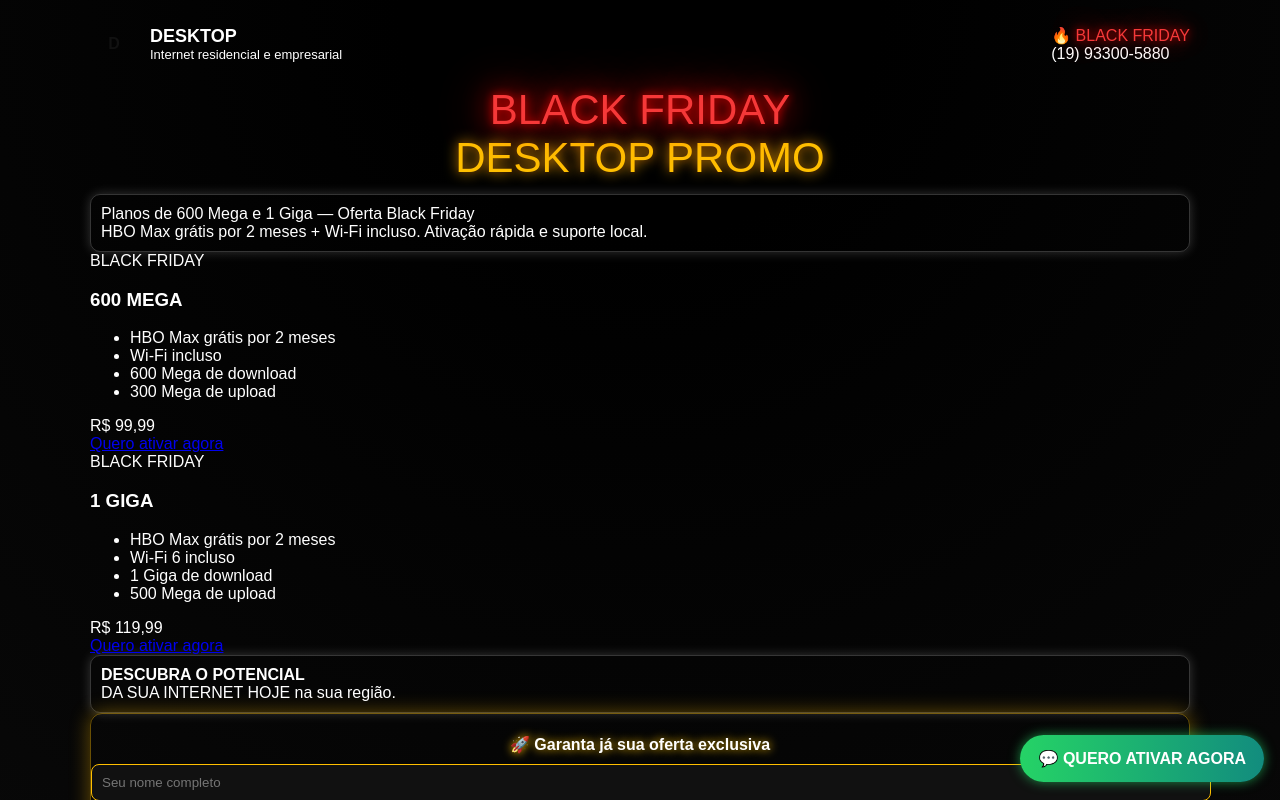
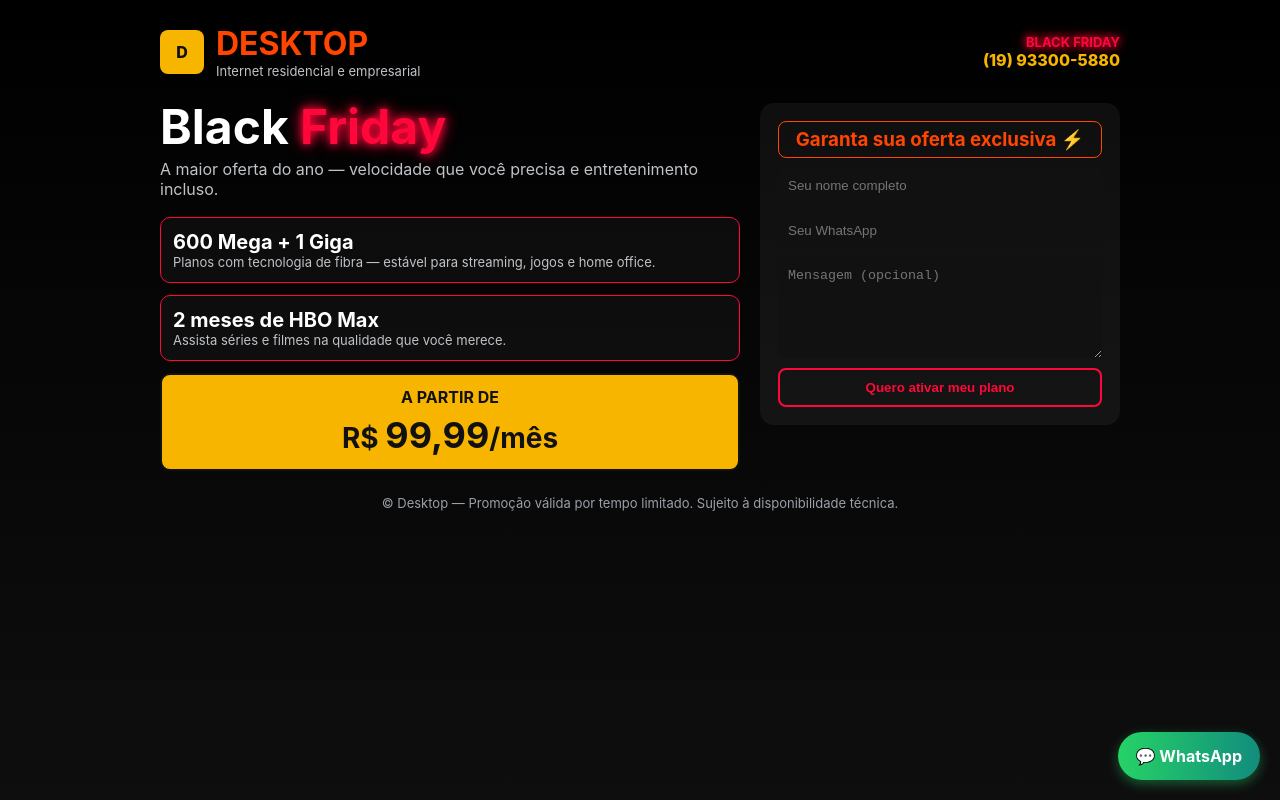
Before and after one commit to desktopvonzuben-rgb/meu-site-desktop, a Next.js app: page / in a window 1280 px wide. Shown: the top 800 px of the page. Built offline with nearby package versions, Linux system fonts and the light colour scheme.

Commit message:
Update index.js

```diff
--- a/pages/index.js
+++ b/pages/index.js
@@ -4,11 +4,10 @@
 export default function Home() {
   const [formData, setFormData] = useState({ name: "", phone: "", message: "" });
   const [submitted, setSubmitted] = useState(false);
-  const WA_NUMBER = "5519933005880"; // número com DDI
 
   const handleChange = (e) => {
     const { name, value } = e.target;
-    setFormData((s) => ({ ...s, [name]: value }));
+    setFormData({ ...formData, [name]: value });
   };
 
   const handleSubmit = (e) => {
@@ -19,315 +18,284 @@
   };
 
   return (
-    <div className="page-root">
-      <div className="container">
-        <header className="topbar">
-          <div className="brand">
-            <div className="logo">D</div>
-            <div className="brand-text">
-              <div className="brand-title">DESKTOP</div>
-              <div className="brand-sub">Internet residencial e empresarial</div>
+    <div
+      style={{
+        minHeight: "100vh",
+        background: "linear-gradient(180deg,#000,#0f0f10)",
+        color: "#fff",
+        padding: 24,
+      }}
+    >
+      <div style={{ maxWidth: 960, margin: "0 auto" }}>
+        {/* CABEÇALHO */}
+        <header
+          style={{
+            display: "flex",
+            justifyContent: "space-between",
+            alignItems: "center",
+            marginBottom: 24,
+          }}
+        >
+          <div style={{ display: "flex", alignItems: "center", gap: 12 }}>
+            <div
+              style={{
+                background: "#f7b500",
+                width: 44,
+                height: 44,
+                borderRadius: 8,
+                display: "flex",
+                alignItems: "center",
+                justifyContent: "center",
+                color: "#111",
+                fontWeight: 800,
+              }}
+            >
+              D
+            </div>
+            <div>
+              <h1 style={{ margin: 0, color: "#ff4500" }}>DESKTOP</h1>
+              <div style={{ color: "#bfc3c7", fontSize: 13 }}>
+                Internet residencial e empresarial
               </div>
             </div>
-          <div className="contact-top">
-            <div className="bf-label">
-              🔥 <span className="neon-red-pulse">BLACK FRIDAY</span>
           </div>
-            <div className="phone-top">(19) 93300-5880</div>
+          <div style={{ textAlign: "right" }}>
+            <div
+              style={{
+                color: "#ff073a",
+                textShadow: "0 0 8px #ff073a, 0 0 12px #ff073a",
+                fontSize: 13,
+                fontWeight: "bold",
+              }}
+            >
+              BLACK FRIDAY
+            </div>
+            <div style={{ fontWeight: 800, color: "#f7b500" }}>
+              (19) 93300-5880
+            </div>
           </div>
         </header>
 
-        <main>
+        {/* CONTEÚDO PRINCIPAL */}
         <motion.section
           initial={{ opacity: 0, y: 20 }}
           animate={{ opacity: 1, y: 0 }}
           transition={{ duration: 0.6 }}
-            className="hero-grid"
+          style={{
+            display: "grid",
+            gridTemplateColumns: "1fr 360px",
+            gap: 20,
+            alignItems: "start",
+          }}
         >
-            <div className="hero-left">
-              <div className="neon-title">
-                <span className="neon-red-pulse">BLACK FRIDAY</span>
-                <div className="desktop-promo">
-                  <span className="neon-yellow-fire">DESKTOP PROMO</span>
+          {/* COLUNA PRINCIPAL */}
+          <div>
+            <h2 style={{ fontSize: 48, margin: "0 0 8px", lineHeight: 1 }}>
+              Black{" "}
+              <span
+                style={{
+                  color: "#ff073a",
+                  textShadow: "0 0 8px #ff073a, 0 0 16px #ff073a",
+                }}
+              >
+                Friday
+              </span>
+            </h2>
+            <p style={{ color: "#bfc3c7", marginTop: 8 }}>
+              A maior oferta do ano — velocidade que você precisa e
+              entretenimento incluso.
+            </p>
+
+            {/* PLANOS COM BORDAS */}
+            <div style={{ marginTop: 18, display: "grid", gap: 12 }}>
+              <div
+                style={{
+                  background: "rgba(255,255,255,0.03)",
+                  padding: 12,
+                  borderRadius: 10,
+                  border: "1px solid #ff073a",
+                }}
+              >
+                <strong style={{ display: "block", fontSize: 20 }}>
+                  600 Mega + 1 Giga
+                </strong>
+                <div style={{ color: "#bfc3c7", fontSize: 13 }}>
+                  Planos com tecnologia de fibra — estável para streaming,
+                  jogos e home office.
                 </div>
               </div>
 
-              <div className="banner-cta neon-border">
-                <div className="banner-inner">
-                  <div className="banner-title">
-                    Planos de 600 Mega e 1 Giga — Oferta Black Friday
+              <div
+                style={{
+                  background: "rgba(255,255,255,0.03)",
+                  padding: 12,
+                  borderRadius: 10,
+                  border: "1px solid #ff073a",
+                }}
+              >
+                <strong style={{ display: "block", fontSize: 20 }}>
+                  2 meses de HBO Max
+                </strong>
+                <div style={{ color: "#bfc3c7", fontSize: 13 }}>
+                  Assista séries e filmes na qualidade que você merece.
                 </div>
-                  <div className="banner-sub">
-                    HBO Max grátis por 2 meses + Wi-Fi incluso. Ativação rápida e suporte local.
+              </div>
+
+              <div
+                style={{
+                  background: "#f7b500",
+                  color: "#111",
+                  padding: 12,
+                  borderRadius: 10,
+                  fontWeight: 700,
+                  textAlign: "center",
+                  border: "2px solid #111",
+                }}
+              >
+                A PARTIR DE{" "}
+                <div style={{ fontSize: 28, marginTop: 6 }}>
+                  R$ <span style={{ fontSize: 36 }}>99,99</span>/mês
+                </div>
               </div>
             </div>
           </div>
 
-              <div className="plans-wrap">
-                {[
-                  {
-                    title: "600 MEGA",
-                    features: [
-                      "HBO Max grátis por 2 meses",
-                      "Wi-Fi incluso",
-                      "600 Mega de download",
-                      "300 Mega de upload",
-                    ],
-                    price: "R$ 99,99",
-                  },
-                  {
-                    title: "1 GIGA",
-                    features: [
-                      "HBO Max grátis por 2 meses",
-                      "Wi-Fi 6 incluso",
-                      "1 Giga de download",
-                      "500 Mega de upload",
-                    ],
-                    price: "R$ 119,99",
-                  },
-                ].map((p, i) => (
-                  <motion.article
-                    key={i}
-                    whileHover={{ scale: 1.04 }}
-                    className="plan-card neon-border-plan"
+          {/* FORMULÁRIO AJUSTADO */}
+          <aside
+            style={{
+              background: "rgba(255,255,255,0.05)",
+              padding: 18,
+              borderRadius: 14,
+            }}
           >
-                    <div className="badge">BLACK FRIDAY</div>
-                    <h3 className="plan-title">{p.title}</h3>
-                    <ul className="plan-features">
-                      {p.features.map((f, idx) => (
-                        <li key={idx}>{f}</li>
-                      ))}
-                    </ul>
-                    <div className="plan-price">{p.price}</div>
-                    <a
-                      className="plan-cta"
-                      href={`https://wa.me/${WA_NUMBER}?text=Ol%C3%A1!%20Tenho%20interesse%20no%20plano%20${encodeURIComponent(
-                        p.title
-                      )}`}
-                      target="_blank"
-                      rel="noreferrer"
+            {!submitted ? (
+              <form
+                onSubmit={handleSubmit}
+                style={{
+                  display: "flex",
+                  flexDirection: "column",
+                  gap: 10,
+                }}
               >
-                      Quero ativar agora
-                    </a>
-                  </motion.article>
-                ))}
-              </div>
-
-              <div className="discovery neon-border">
-                <strong>DESCUBRA O POTENCIAL</strong>
-                <br />
-                <span className="highlight">DA SUA INTERNET HOJE</span>{" "}
-                <span className="muted">na sua região.</span>
-              </div>
-            </div>
-
-            <aside className="hero-aside neon-border-form">
-              {!submitted ? (
-                <form className="lead-form" onSubmit={handleSubmit}>
-                  <h4 className="form-title">🚀 Garanta já sua oferta exclusiva</h4>
+                <h3
+                  style={{
+                    color: "#ff4500",
+                    textAlign: "center",
+                    margin: 0,
+                    border: "1px solid #ff4500",
+                    padding: "6px",
+                    borderRadius: 8,
+                  }}
+                >
+                  Garanta sua oferta exclusiva ⚡
+                </h3>
                 <input
                   name="name"
                   value={formData.name}
                   onChange={handleChange}
+                  required
                   placeholder="Seu nome completo"
-                    required
+                  style={{
+                    padding: 10,
+                    borderRadius: 8,
+                    background: "#111",
+                    color: "#fff",
+                    border: "none",
+                  }}
                 />
                 <input
                   name="phone"
                   value={formData.phone}
                   onChange={handleChange}
-                    placeholder="Seu WhatsApp (ex: 19933005880)"
                   required
+                  placeholder="Seu WhatsApp"
+                  style={{
+                    padding: 10,
+                    borderRadius: 8,
+                    background: "#111",
+                    color: "#fff",
+                    border: "none",
+                  }}
                 />
                 <textarea
                   name="message"
                   value={formData.message}
                   onChange={handleChange}
                   placeholder="Mensagem (opcional)"
+                  style={{
+                    padding: 10,
+                    borderRadius: 8,
+                    background: "#111",
+                    color: "#fff",
+                    border: "none",
+                    minHeight: 80,
+                  }}
                 />
-                  <button type="submit" className="submit-btn">
-                    Enviar
+                <button
+                  type="submit"
+                  style={{
+                    background: "transparent",
+                    color: "#ff073a",
+                    padding: "10px 14px",
+                    borderRadius: 8,
+                    fontWeight: 700,
+                    border: "2px solid #ff073a",
+                    transition: "0.3s",
+                  }}
+                >
+                  Quero ativar meu plano
                 </button>
               </form>
             ) : (
-                <div className="sent-box">
-                  <div className="sent-ok">✅ Enviado com sucesso!</div>
-                  <div className="sent-txt">Vamos retornar pelo WhatsApp!</div>
+              <div style={{ textAlign: "center" }}>
+                <p style={{ color: "#6ee7b7", fontWeight: 700 }}>
+                  ✅ Enviado com sucesso!
+                </p>
+                <p style={{ color: "#bfc3c7" }}>
+                  Obrigado! Vamos retornar pelo WhatsApp.
+                </p>
               </div>
             )}
+          </aside>
+        </motion.section>
 
-              <div className="side-actions">
+        {/* RODAPÉ */}
+        <footer
+          style={{
+            textAlign: "center",
+            color: "#9aa0a6",
+            marginTop: 24,
+            fontSize: 13,
+          }}
+        >
+          © Desktop — Promoção válida por tempo limitado. Sujeito à
+          disponibilidade técnica.
+        </footer>
+
+        {/* BOTÃO WHATSAPP FIXO */}
         <a
-                  href={`https://wa.me/${WA_NUMBER}?text=Quero%20a%20promo%20Black%20Friday%20Desktop!`}
+          href="https://wa.me/5519933005880?text=Olá!%20Tenho%20interesse%20na%20promoção%20Black%20Friday%20Desktop"
           target="_blank"
           rel="noreferrer"
-                  className="whatsapp-link"
+          style={{
+            position: "fixed",
+            bottom: 20,
+            right: 20,
+            background: "linear-gradient(90deg, #25D366, #128C7E)",
+            color: "#fff",
+            padding: "14px 18px",
+            borderRadius: 50,
+            fontWeight: 700,
+            textDecoration: "none",
+            boxShadow: "0 4px 12px rgba(37,211,102,0.4)",
+            transition: "transform 0.2s",
+          }}
+          onMouseOver={(e) => (e.target.style.transform = "scale(1.1)")}
+          onMouseOut={(e) => (e.target.style.transform = "scale(1)")}
         >
-                  💬 Falar no WhatsApp
-                </a>
-                <a href="tel:+5519933005880" className="call-link">
-                  📞 Ligar agora
+          💬 WhatsApp
         </a>
       </div>
-            </aside>
-          </motion.section>
-        </main>
-
-        <footer className="footer">
-          © Desktop — Promoção válida por tempo limitado.
-        </footer>
-      </div>
-
-      <a
-        className="float-cta"
-        href={`https://wa.me/${WA_NUMBER}?text=Ol%C3%A1!%20Quero%20o%20Plano%20Black%20Friday`}
-        target="_blank"
-        rel="noreferrer"
-      >
-        💬 QUERO ATIVAR AGORA
-      </a>
-
-      <style jsx>{`
-        :root {
-          --accent: #ffbf00;
-          --neon-red: #ff2b2b;
-          --neon-yellow: #ffd000;
-          --muted: #bfc3c7;
-        }
-
-        .page-root {
-          min-height: 100vh;
-          color: #fff;
-          font-family: "Poppins", sans-serif;
-          padding: 20px;
-          background: radial-gradient(circle at top, #000 20%, #080808 90%);
-        }
-
-        .container { max-width: 1100px; margin: 0 auto; }
-
-        .topbar {
-          display:flex; justify-content:space-between; align-items:center;
-          margin-bottom:18px; gap:12px;
-        }
-        .brand { display:flex; align-items:center; gap:12px; }
-        .logo { width:48px; height:48px; border-radius:10px; background:linear-gradient(135deg,#111,var(--accent)); display:flex; align-items:center; justify-content:center; color:#111; font-weight:800; }
-        .brand-title { font-weight:800; font-size:18px; }
-        .brand-sub { color: var(--muted); font-size:13px; }
-
-        .hero-grid {
-          display:grid;
-          grid-template-columns: 1fr 380px;
-          gap:20px;
-          align-items:start;
-        }
-
-        .neon-title {
-          text-align:center;
-          font-size:42px;
-          margin-bottom:12px;
-          text-transform: uppercase;
-        }
-
-        .neon-red-pulse {
-          color: #ff3b3b;
-          text-shadow: 0 0 10px #ff0000, 0 0 30px #ff0000, 0 0 60px #ff0000;
-          animation: pulseRed 2s infinite;
-        }
-        @keyframes pulseRed {
-          0%, 100% { opacity: 1; }
-          50% { opacity: 0.7; }
-        }
-
-        .neon-yellow-fire {
-          color: #ffbf00;
-          text-shadow: 0 0 10px #ffbf00, 0 0 25px #ff6a00, 0 0 40px #ff4500;
-          animation: pulseYellow 3s infinite alternate;
-        }
-        @keyframes pulseYellow {
-          0% { text-shadow: 0 0 10px #ffbf00; }
-          100% { text-shadow: 0 0 25px #ff6a00, 0 0 40px #ff4500; }
-        }
-
-        .neon-border { border:1px solid rgba(255,255,255,0.2); box-shadow:0 0 12px rgba(255,255,255,0.2); border-radius:10px; padding:10px; }
-        .neon-border-plan {
-          border: 2px solid rgba(255, 50, 50, 0.8);
-          box-shadow: 0 0 15px rgba(255, 0, 0, 0.6);
-          border-radius: 16px;
-          transition: 0.3s;
-        }
-        .neon-border-plan:hover {
-          box-shadow: 0 0 25px rgba(255, 0, 0, 0.9);
-        }
-
-        .neon-border-form {
-          border: 1px solid rgba(255,191,0,0.4);
-          box-shadow: 0 0 20px rgba(255,191,0,0.4);
-          border-radius: 12px;
-        }
-
-        .plan-card {
-          width: 240px;
-          padding: 18px;
-          background: linear-gradient(180deg, rgba(255,255,255,0.02), rgba(255,255,255,0.01));
-          text-align:left;
-        }
-
-        .form-title {
-          color: var(--accent);
-          text-align: center;
-          margin-bottom: 10px;
-          font-weight: 800;
-          text-shadow: 0 0 10px #ffbf00;
-        }
-
-        .lead-form input, .lead-form textarea {
-          width: 100%;
-          padding: 10px;
-          border-radius: 8px;
-          background: #111;
-          color: #fff;
-          border: 1px solid #ffbf00;
-          margin-bottom: 8px;
-        }
-        .submit-btn {
-          width:100%;
-          padding:10px;
-          border-radius:8px;
-          background: linear-gradient(90deg,#ffbf00,#ff3838);
-          color:#111;
-          font-weight:800;
-          border:none;
-          cursor:pointer;
-        }
-
-        .float-cta {
-          position:fixed;
-          right:16px;
-          bottom:18px;
-          background: linear-gradient(90deg,#25D366,#128C7E);
-          color:#fff;
-          padding:14px 18px;
-          border-radius:999px;
-          font-weight:800;
-          text-decoration:none;
-          box-shadow:0 0 20px rgba(37,211,102,0.6);
-          animation: pulse 2s infinite;
-          z-index:999;
-        }
-
-        @keyframes pulse {
-          0% { box-shadow: 0 0 10px rgba(37,211,102,0.6); }
-          50% { box-shadow: 0 0 25px rgba(37,211,102,0.9); }
-          100% { box-shadow: 0 0 10px rgba(37,211,102,0.6); }
-        }
-
-        @media (max-width: 900px) {
-          .hero-grid { grid-template-columns: 1fr; gap: 16px; }
-          .neon-title { font-size: 30px; }
-          .plan-card { width: 100%; }
-          .hero-aside { margin-top: 20px; }
-        }
-      `}</style>
     </div>
   );
 }
```
Lines whose indentation alone changed are shown as unchanged.
